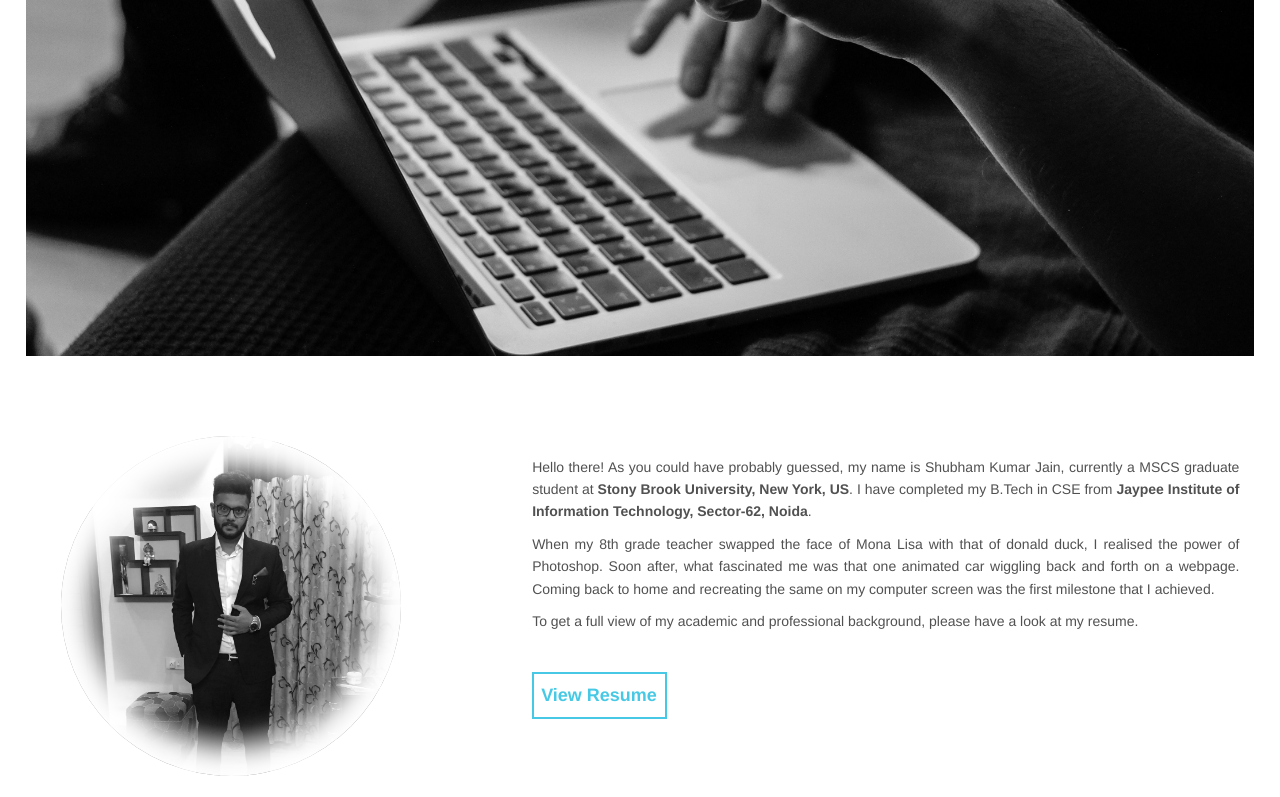
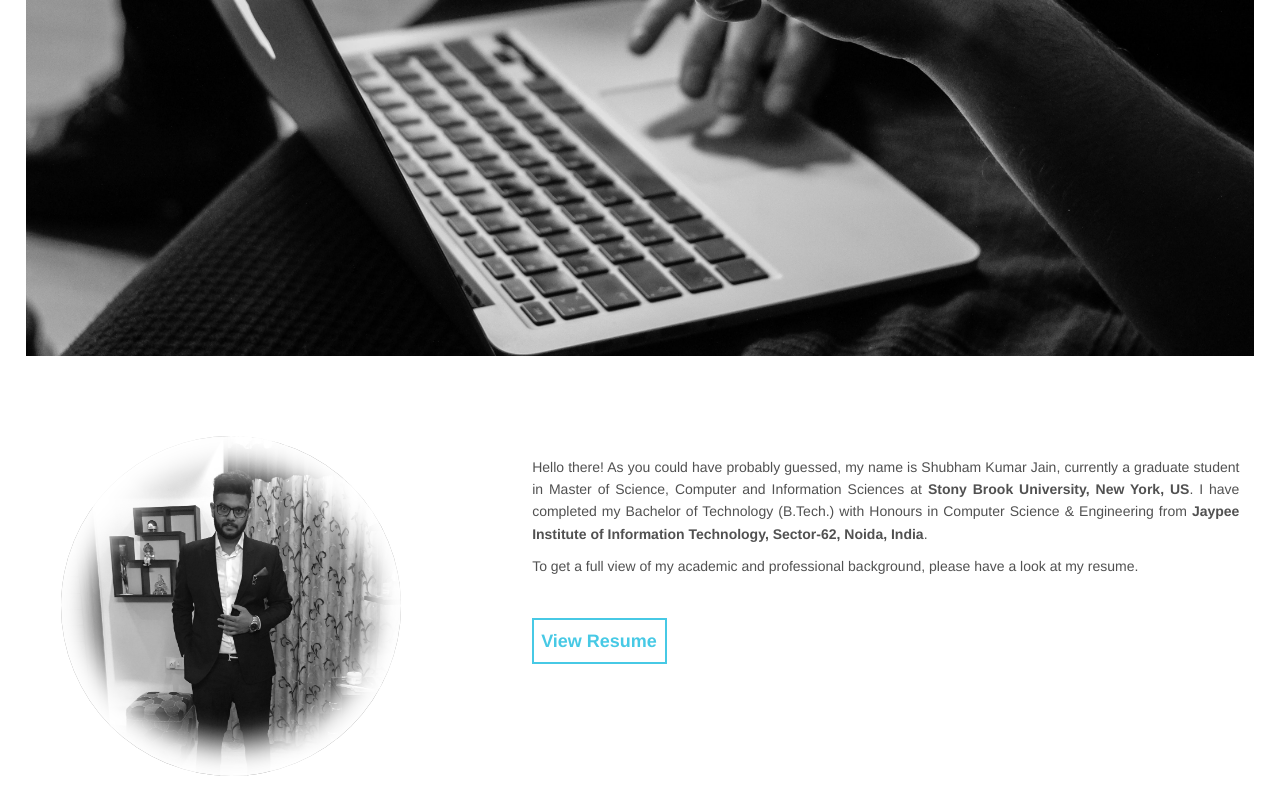
Before and after one commit to shubhamjain2706/me, a plain HTML site: page index.html in a window 1280 px wide. Shown: the part 420-1217 px from the top of the page. Drawn offline with nearby package versions, Linux system fonts and the light colour scheme; a web font is replaced by a local one.

Commit message:
Update index.html

```diff
--- a/index.html
+++ b/index.html
@@ -98,9 +98,9 @@
 				</div>
           	<div class="col-lg-8 col-md-8 col-sm-12 col-xs-12 wow fadeInRight desc">
 
-					<p>Hello there! As you could have probably guessed, my name is Shubham Kumar Jain, currently a MSCS graduate student at <strong><a target="_blank" href="http://www.stonybrook.edu/">Stony Brook University, New York, US</a></strong>. I have completed my B.Tech in CSE from <strong><a target="_blank" href="http://www.jiit.ac.in/">Jaypee Institute of Information Technology, Sector-62, Noida</a></strong>. </p>
-                <p>When my 8th grade teacher swapped the face of Mona Lisa with that of donald duck, I realised the power of Photoshop. Soon after, what fascinated me was that one animated car wiggling back and forth on a webpage. Coming back to home and recreating the same on my computer screen was the first milestone that I achieved. </p>
-					<p>To get a full view of my academic and professional background, please have a look at my resume.</p>
+					<p>Hello there! As you could have probably guessed, my name is Shubham Kumar Jain, currently a graduate student in Master of Science, Computer and Information Sciences at <strong><a target="_blank" href="http://www.stonybrook.edu/">Stony Brook University, New York, US</a></strong>. I have completed my Bachelor of Technology (B.Tech.) with Honours in Computer Science &amp; Engineering from <strong><a target="_blank" href="http://www.jiit.ac.in/">Jaypee Institute of Information Technology, Sector-62, Noida, India</a></strong>. </p>
+                <p> </p>
+			<p>To get a full view of my academic and professional background, please have a look at my resume.</p>
 				<div class="center">
 				    <ul class="list-inline">
 				    <li><a href="img/portfolio/Shubham_Kumar_Jain_Resume.pdf" class="download">View Resume</a></li>
```
